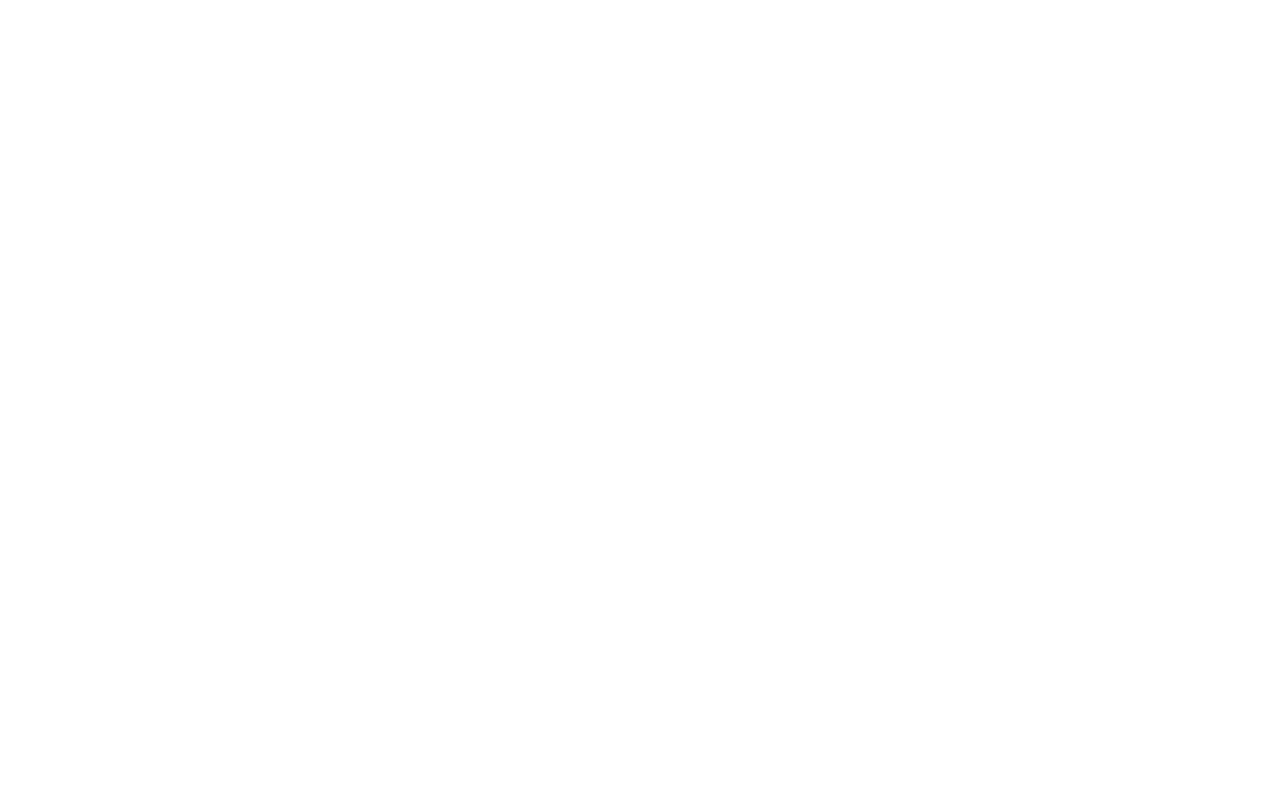
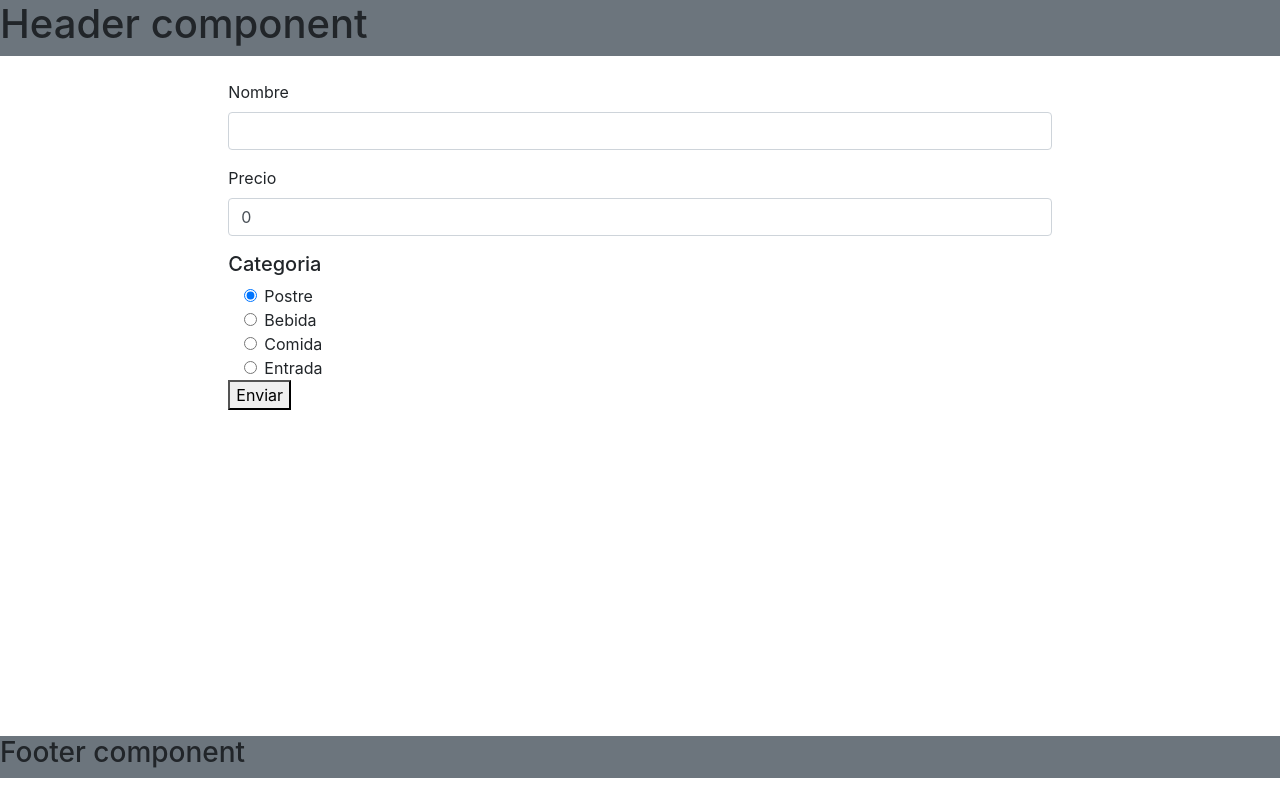
Before and after one commit to JosePeregrina/crrud, a React (Create React App) app in the folder my-aplication/: page /Edit/1 in a window 1280 px wide. Built offline with nearby package versions, Linux system fonts and the light colour scheme.

Commit message:
Edict Product and it respectly route were created

```diff
--- a/my-aplication/src/Routes.js
+++ b/my-aplication/src/Routes.js
@@ -3,9 +3,11 @@ import { Switch } from "react-router-dom";
 import AppliedRoute from "./components/AppliedRoute";
 import Products from "./components/Products";
 import AddProduct from "./components/AddProduct";
+import EditProduct from './components/EditProduct'
 export default (
   <Switch>
     <AppliedRoute path="/" exact component={Products} />
     <AppliedRoute path="/AddProduct" exact component={AddProduct} />
+    <AppliedRoute path="/Edit/:id" component={EditProduct}/>
   </Switch>
 );
--- /dev/null
+++ b/my-aplication/src/components/EditProduct.js
@@ -0,0 +1,19 @@
+import React, {Component} from 'react';
+import AddProduct from './AddProduct';
+
+class EditProduct extends Component{
+    constructor(){
+        super();
+        this.state={}
+    }
+    render(){
+        console.log(this.props)
+        const{id}=this.props.match.params;
+        return(
+            <div>
+                <AddProduct edit={true} id={id}/>
+            </div>
+        )
+    }
+}
+export default EditProduct;
```
